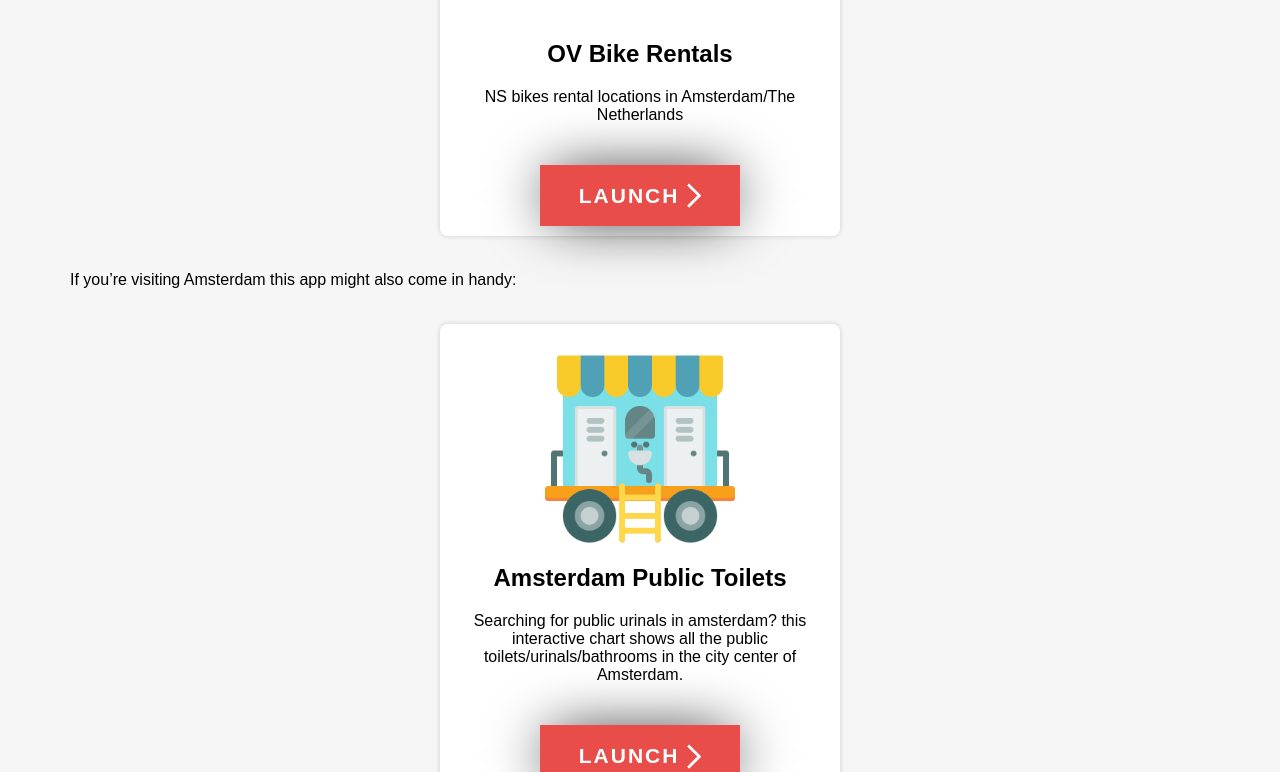
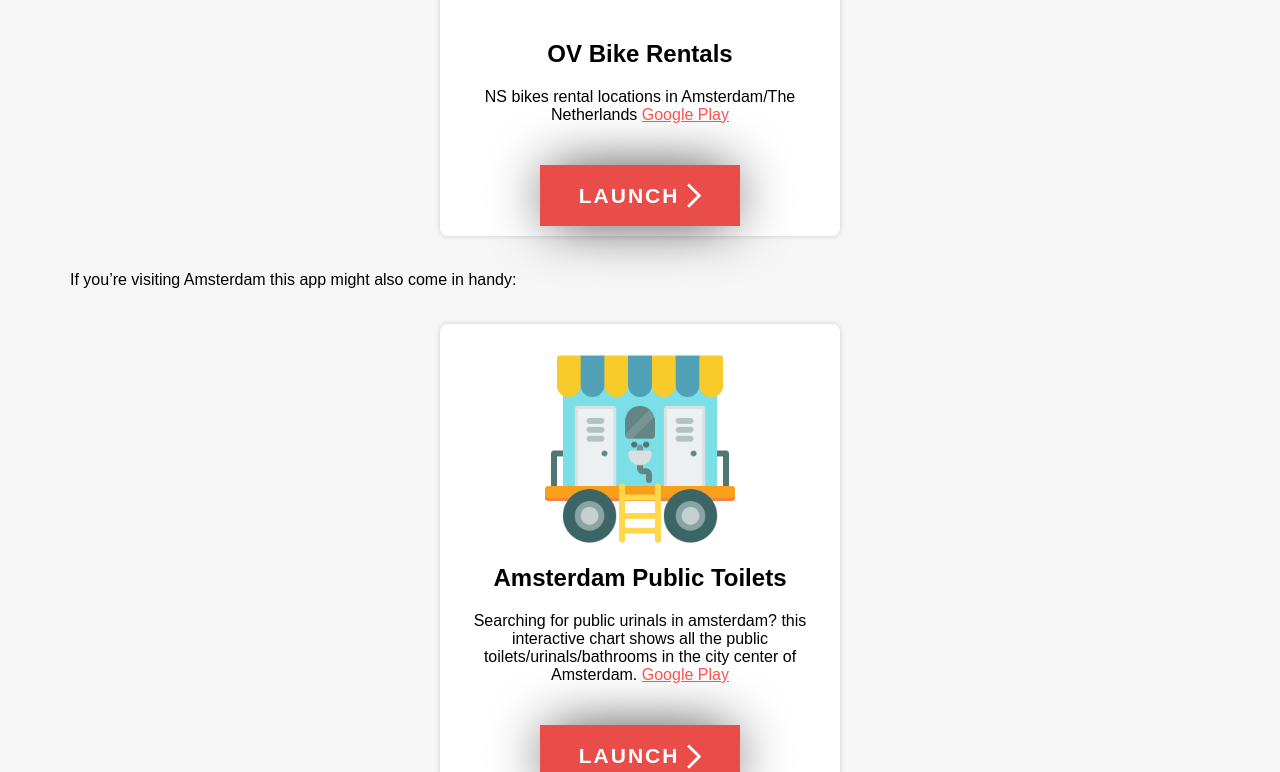
Before and after one commit to LesterGallagher/LesterGallagher.github.io, a Jekyll site: the page built from _posts/2018-09-05-bike-rental-amsterdam.markdown, in a window 1280 px wide. Shown: the part 1077-1849 px from the top of the page. Built offline with Jekyll 4.4.1, drawn with Linux system fonts in a browser that asks for light colours.

Commit message:
Updated Bike Rental Amsterdam

```diff
--- a/_posts/2018-09-05-bike-rental-amsterdam.markdown
+++ b/_posts/2018-09-05-bike-rental-amsterdam.markdown
@@ -8,8 +8,8 @@ description: Searching for a bicycle rental location? Use this app to quickly fi
 
 Having trouble finding a bike rental location in Amsterdam? View all NS bikes, bike hire and n&s rental locations in Amsterdam and the rest of Holland/the Netherlands.
 
-{% include app-portal.html title="OV Bike Rentals" description="NS bikes rental locations in Amsterdam/The Netherlands" link="/ov-fiets-app" image="/uploads/my_logo_512.png" %}
+{% include app-portal.html title="OV Bike Rentals" description="NS bikes rental locations in Amsterdam/The Netherlands <a href=\"https://play.google.com/store/apps/details?id=com.EchoSierraStudio.Ov_Fiets_App\" target=\"_blank\">Google Play</a>" link="/ov-fiets-app" image="/uploads/my_logo_512.png" %}
 
 If you're visiting Amsterdam this app might also come in handy:
 
-{% include app-portal.html title="Amsterdam Public Toilets" description="Searching for public urinals in amsterdam? this interactive chart shows all the public toilets/urinals/bathrooms in the city center of Amsterdam." link="/public-toilets-amsterdam" image="/uploads/android-chrome-512x512-7ca550.png" %}
+{% include app-portal.html title="Amsterdam Public Toilets" description="Searching for public urinals in amsterdam? this interactive chart shows all the public toilets/urinals/bathrooms in the city center of Amsterdam. <a href=\"https://play.google.com/store/apps/details?id=com.EchoSierraStudio.Amsterdam_Public_Toilets\" target=\"_blank\">Google Play</a>" link="/public-toilets-amsterdam" image="/uploads/android-chrome-512x512-7ca550.png" %}
```
